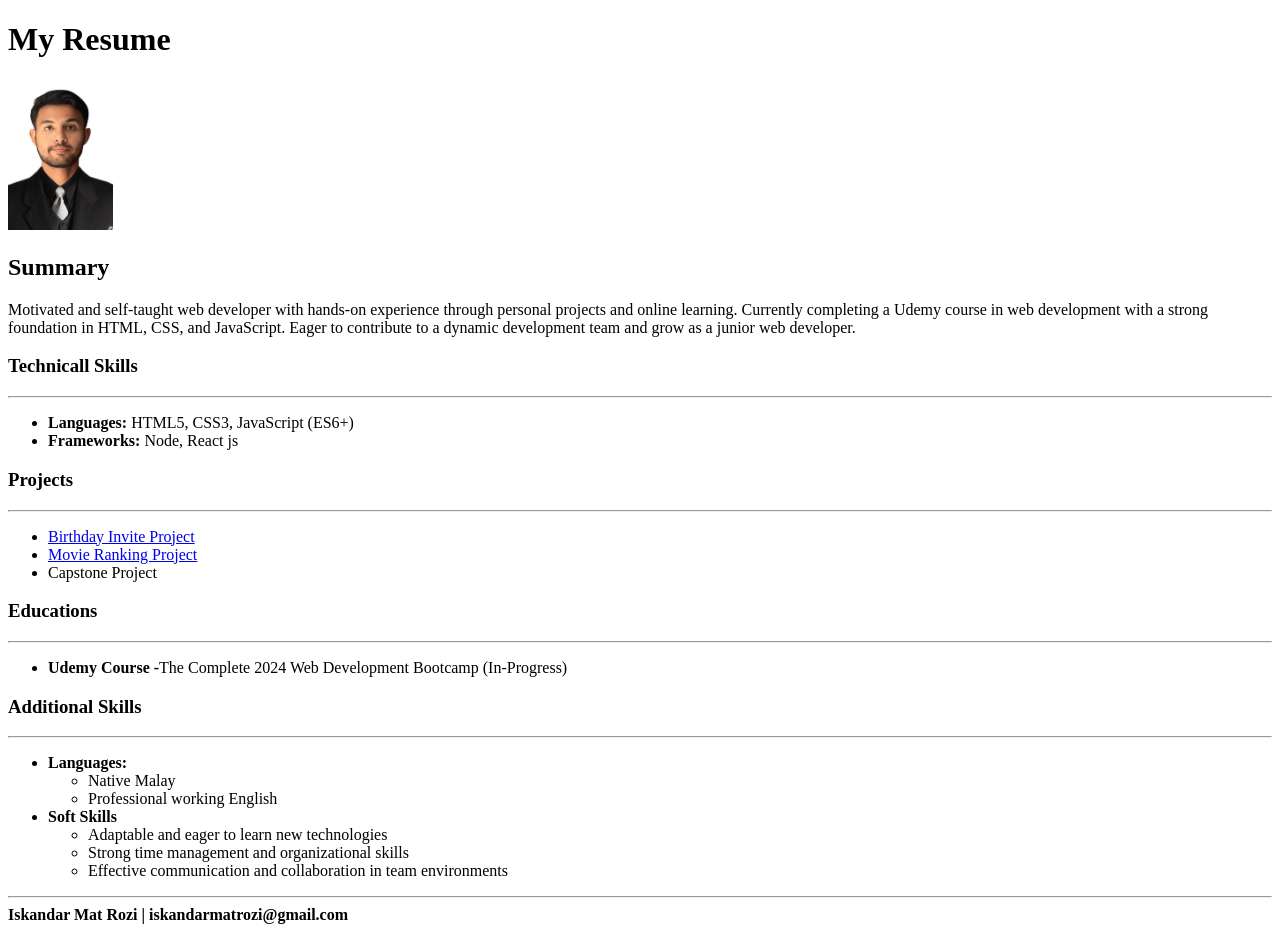
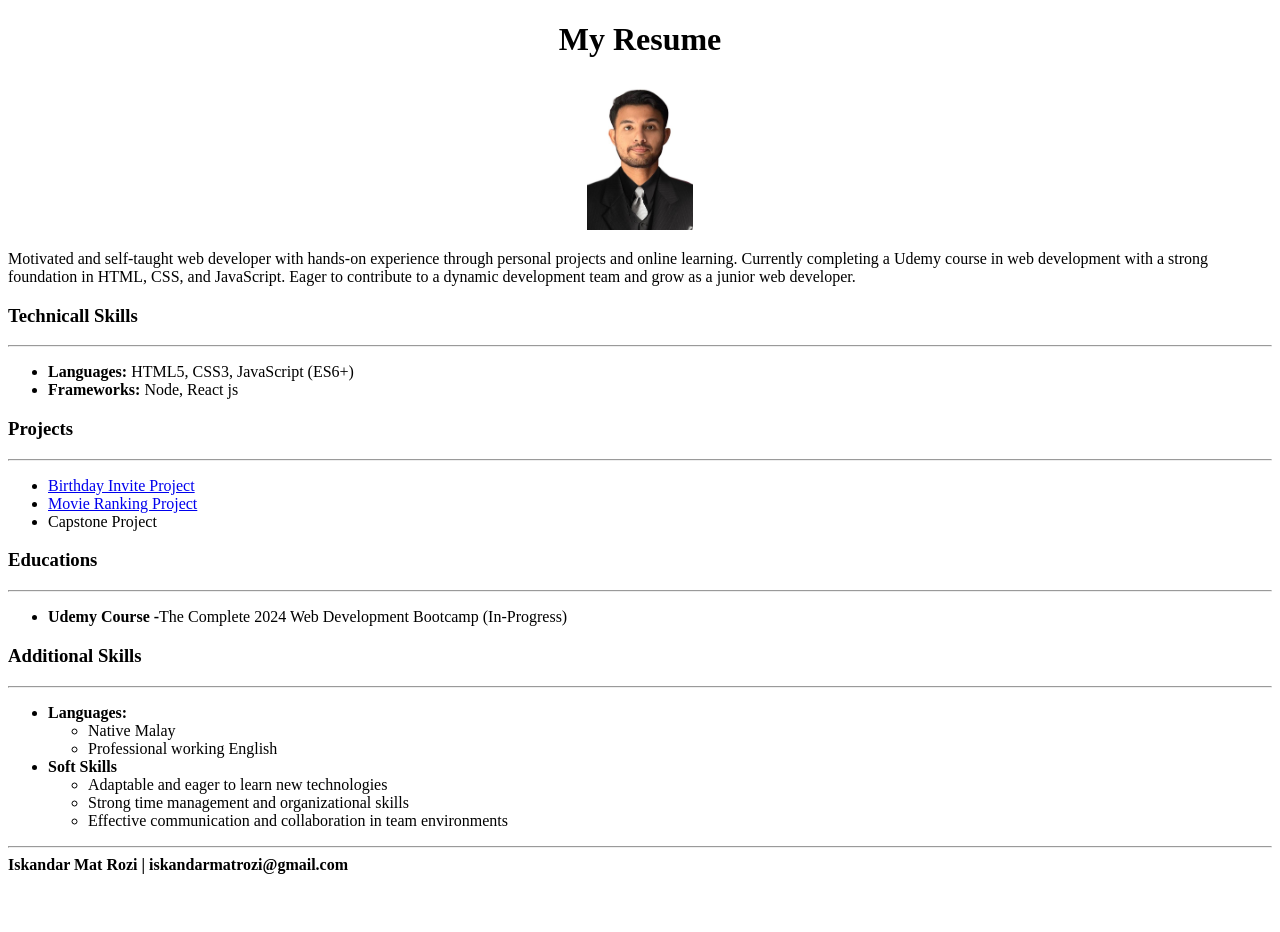
Before and after one commit to IzzTheSadb0i/my-resume, a plain HTML site: page index.html in a window 1280 px wide. After the commit the page ends 882 px from the top, so only its background shows below. Drawn offline with Linux system fonts and the light colour scheme.

Commit message:
Update index.html

```diff
--- a/index.html
+++ b/index.html
@@ -6,9 +6,8 @@
     <title>My Resume</title>
 </head>
 <body>
-    <h1>My Resume</h1>
-    <img src="./images/Gambar_Passport_Iskandar.jpg" height="150"/>
-    <h2>Summary</h2>
+    <h1><center>My Resume</center></h1>
+    <center><img src="./images/Gambar_Passport_Iskandar.jpg" height="150"/></center>
     <p>Motivated and self-taught web developer with hands-on experience through personal projects and online learning. Currently completing a Udemy course in web development with a strong foundation in HTML, CSS, and JavaScript. Eager to contribute to a dynamic development team and grow as a junior web developer.</p>
     <h3>Technicall Skills</h3>
 <hr />
```
